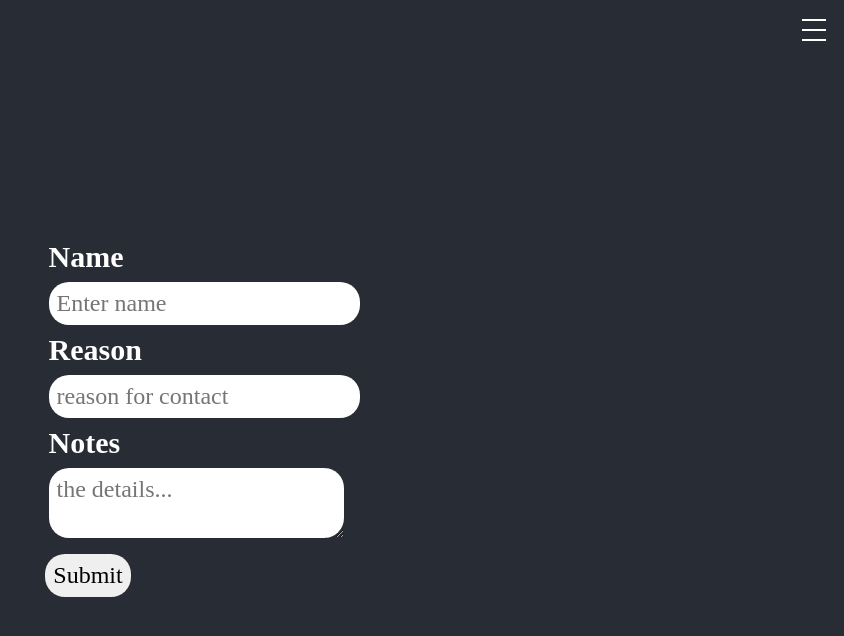
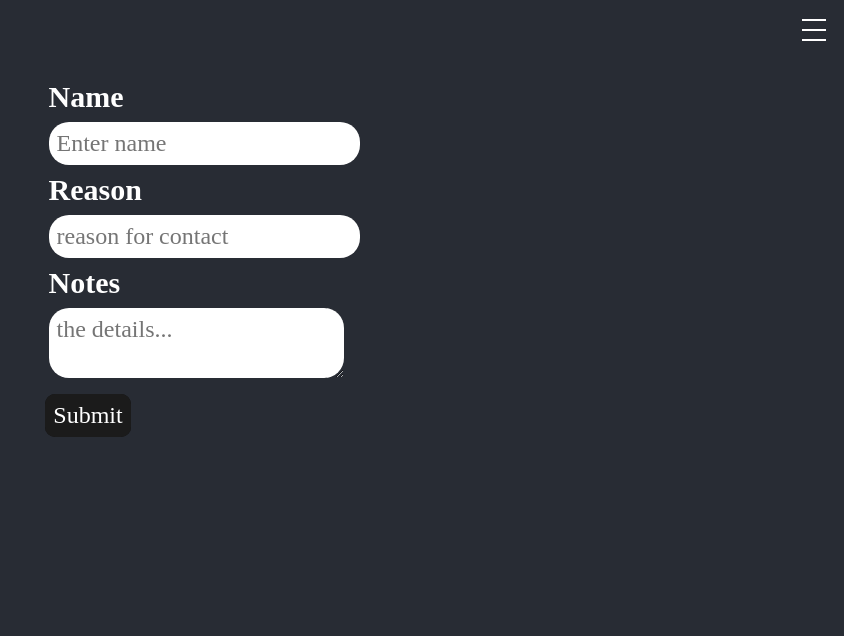
Before and after one commit to dirkknibbe/RemoraTrade, a React (Create React App) app: page /contact in a window 1280 px wide. Shown: the top 636 px of the page, without its empty margins (436-1280 px from the left). Built offline with nearby package versions, Linux system fonts and the light colour scheme.

Commit message:
ok new buttons

```diff
--- a/src/App.js
+++ b/src/App.js
@@ -12,6 +12,7 @@ import LandingPage from "./components/LandingPage";
 import Header from "./components/Header";
 import LoginForm from "./components/LoginForm";
 import Contact from "./components/Contact";
+import Services from "./components/Services";
 
 const loginUrl = "http://localhost:3000/login";
 
@@ -46,6 +47,7 @@ function App() {
         <Route path="/" element={<LandingPage />} />
         <Route path="/login" element={<LoginForm login={login} />} />
         <Route path="/contact" element={<Contact />} />
+        <Route path="/services" element={<Services />} />
       </Routes>
     </div>
   );
--- a/src/components/Contact.js
+++ b/src/components/Contact.js
@@ -44,7 +44,9 @@ export default function Contact(props) {
         placeholder="the details..."
         id="notes"
       />
-      <button id="submitCredentials">Submit</button>
+      <button className="glow-on-hover" id="submitCredentials">
+        Submit
+      </button>
     </form>
   );
 }
--- a/src/components/LandingPage.js
+++ b/src/components/LandingPage.js
@@ -1,11 +1,11 @@
+import RemoraLogo from "../images/Remora_fish_logo-removebg-preview.png";
 import "./componentStyles/LandingPage.css";
-import RemoraLogo from "./Remora_fish_logo-removebg-preview.png";
 
 function LandingPage() {
   return (
     <div className="App">
       <header className="App-body">
-        <h1>RemoraTrade</h1>
+        <h1 className="titleLogo">RemoraTrade</h1>
         <img src={RemoraLogo} alt="Remora Fish" />
         <h4>Like the remora fish...</h4>
         <h5>Learn to swim with the Whales and Sharks...</h5>
--- a/src/components/LoginForm.js
+++ b/src/components/LoginForm.js
@@ -20,7 +20,7 @@ export default function LoginForm(props) {
   };
 
   return (
-    <form id="loginForm" onSubmit={onSubmit} className="form">
+    <form id="loginForm" onSubmit={onSubmit} className="login">
       <h2>Login</h2>
       <input
         maxLength={20}
@@ -37,7 +37,9 @@ export default function LoginForm(props) {
         type="password"
         id="password"
       />
-      <button id="submitCredentials">Submit</button>
+      <button className="glow-on-hover" id="submitCredentials">
+        Submit
+      </button>
     </form>
   );
 }
--- a/src/components/Services.js
+++ b/src/components/Services.js
@@ -1,14 +1,46 @@
+import React, { useState, useEffect } from "react";
 import axios from "axios";
+import "./componentStyles/Services.css";
 
+const Bitcoin = () => {
+  const [price, resetPrice] = useState({});
   const fetchBitcoinPrice = () => {
     axios
       .get(`https://api.coindesk.com/v1/bpi/currentprice.json`)
       .then((res) => {
-      console.log(res.data.bpi.USD);
+        resetPrice(res.data.bpi.USD);
+        console.log(res.data);
       })
       .catch((err) => {
         console.log(err);
       });
   };
 
-export default fetchBitcoinPrice;
+  useEffect(() => {
+    fetchBitcoinPrice();
+  }, []);
+
+  // if (error) {
+  //   return <h2>We got an error: {error}</h2>;
+  // }
+
+  // if (isFetching) {
+  //   return <h2>Fetching ₿itcoin price...</h2>;
+  // }
+
+  const handleClick = () => {
+    fetchBitcoinPrice();
+  };
+
+  return (
+    <div>
+      <h1 className="theBigB">₿</h1>
+      <h2 className="price">${price.rate}</h2>
+      <h4 className="denomination">{price.description}</h4>
+      <button className="glow-on-hover getPrice" onClick={handleClick}>
+        see current price
+      </button>
+    </div>
+  );
+};
+export default Bitcoin;
--- a/src/components/componentStyles/Contact.css
+++ b/src/components/componentStyles/Contact.css
@@ -23,17 +23,29 @@ input {
   font-size: 1.5rem;
 }
 
-button {
+.submitBtn {
   font-family: Caviar Dreams;
-  border-radius: 20px;
-  margin-top: 1rem;
-  margin-left: 0.3rem;
-  padding: 0.5rem;
-  display: flex;
+  justify-content: center;
+  border-radius: 35px;
   border: none;
-  font-size: 1.5rem;
+  font-size: 22px;
+  cursor: pointer;
+  color: #fff;
+  background-color: #3588af;
+  border: none;
+
+  box-shadow: 0 9px rgb(77, 75, 75);
 }
 
+.submitBtn:hover {
+  background-color: #a6ecffd5;
+}
+
+.submitBtn:active {
+  background-color: #3f82a8;
+  box-shadow: 0 5px rgb(43, 42, 42);
+  transform: translateY(4px);
+}
 .notes-box {
   font-family: Caviar Dreams;
   border-radius: 20px;
--- a/src/components/componentStyles/LandingPage.css
+++ b/src/components/componentStyles/LandingPage.css
@@ -10,12 +10,15 @@
   font-family: "Gill Sans", "Gill Sans MT", Calibri, "Trebuchet MS", sans-serif;
 }
 
-h1 {
-  font-family: "Lobster";
-  font-size: 160px;
-}
-
 img {
   padding-top: 1rem;
   padding-right: 3rem;
 }
+.titleLogo {
+  padding-top: 4rem;
+  font-family: "Lobster";
+  color: white;
+  font-size: 190px;
+  display: flex;
+  justify-content: center;
+}
--- /dev/null
+++ b/src/components/componentStyles/Services.css
@@ -0,0 +1,113 @@
+.theBigB {
+  color: white;
+  font-size: 300px;
+  display: flex;
+  justify-content: center;
+  font-family: "Lobster";
+}
+
+h2.price {
+  display: flex;
+  justify-content: center;
+  font-size: 90px;
+  color: white;
+  margin-left: 0.5rem;
+  padding: 0;
+  font-family: Lobster;
+}
+
+h4.denomination {
+  display: flex;
+  justify-content: center;
+  font-size: 30px;
+  color: white;
+  margin-left: 0.5rem;
+  padding: 0;
+  font-family: Lobster;
+}
+
+body {
+  padding-top: 5rem;
+  display: flex;
+  align-items: center;
+  justify-content: center;
+}
+
+button.getPrice {
+  margin-left: 8.5rem;
+}
+
+button.glow-on-hover {
+  border: none;
+  outline: none;
+  color: #fff;
+  background: #111;
+  cursor: pointer;
+  position: relative;
+  z-index: 0;
+  border-radius: 10px;
+}
+
+.glow-on-hover:before {
+  content: "";
+  background: linear-gradient(
+    45deg,
+    #47a9fa,
+    #1771e7,
+    #0070d8,
+    #0084ff,
+    #0059ff,
+    #0020be,
+    #006eff,
+    #008cff,
+    #59a0fc
+  );
+  position: absolute;
+  top: -2px;
+  left: -2px;
+  background-size: 400%;
+  z-index: -1;
+  filter: blur(5px);
+  width: calc(100% + 4px);
+  height: calc(100% + 4px);
+  animation: glowing 20s linear infinite;
+  opacity: 0;
+  transition: opacity 0.3s ease-in-out;
+  border-radius: 10px;
+}
+
+.glow-on-hover:active {
+  color: rgb(32, 32, 32);
+}
+
+.glow-on-hover:active:after {
+  background: transparent;
+}
+
+.glow-on-hover:hover:before {
+  opacity: 1;
+}
+
+.glow-on-hover:after {
+  z-index: -1;
+  content: "";
+  position: absolute;
+  width: 100%;
+  height: 100%;
+  background: rgb(27, 27, 27);
+  left: 0;
+  top: 0;
+  border-radius: 10px;
+}
+
+@keyframes glowing {
+  0% {
+    background-position: 0 0;
+  }
+  50% {
+    background-position: 400% 0;
+  }
+  100% {
+    background-position: 0 0;
+  }
+}
```
Also changed, not shown: src/images/Remora_fish_logo-removebg-preview.png (renamed from src/components/Remora_fish_logo-removebg-preview.png). Lines whose indentation alone changed are shown as unchanged.
